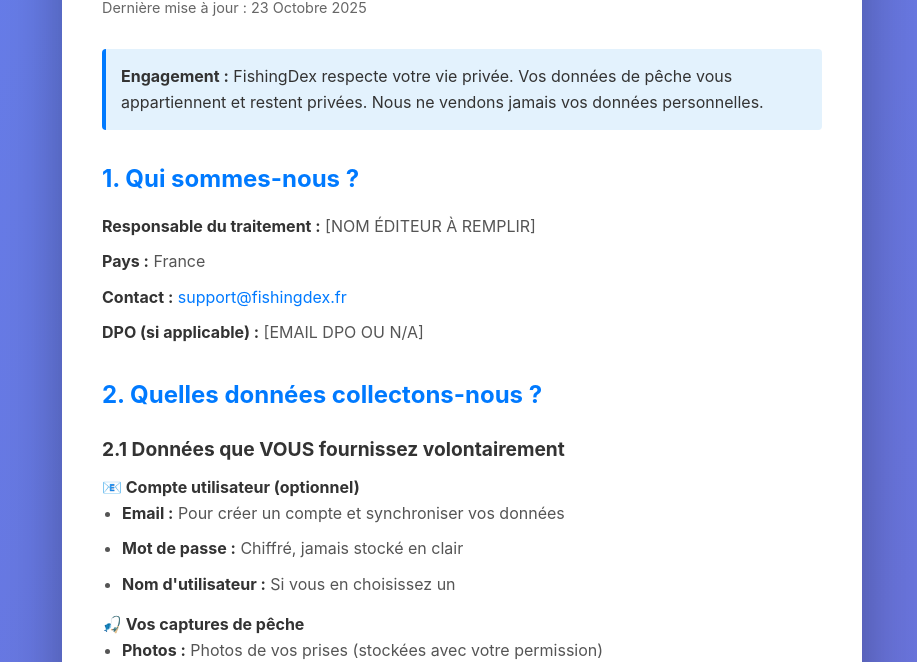
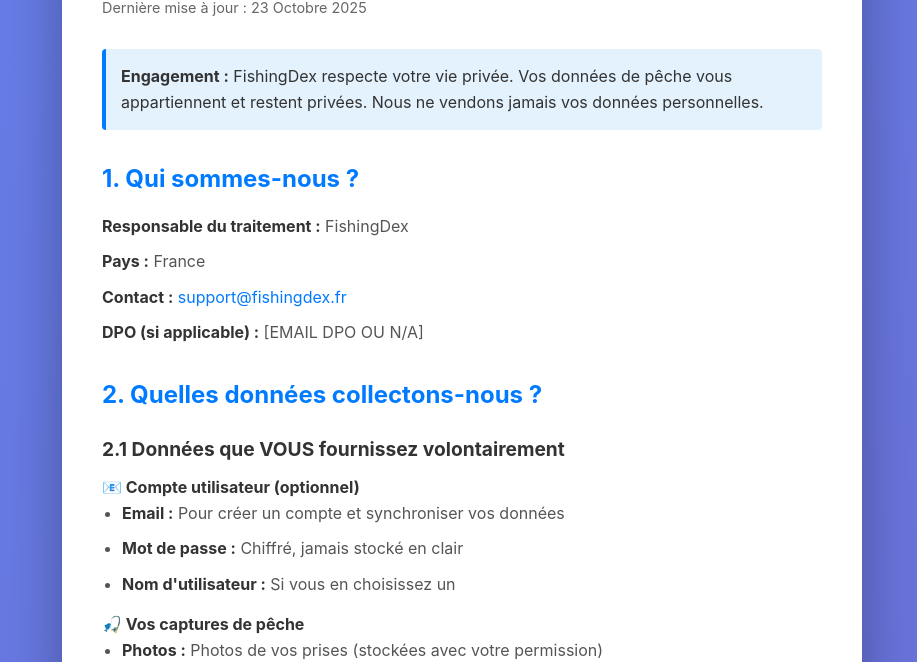
Before and after one commit to fishingdex/fishingdex, a plain HTML site: page privacy-policy.html in a window 1280 px wide. Shown: the part 138-800 px from the top of the page, without its empty margins (178-1095 px from the left). Drawn offline with Linux system fonts and the light colour scheme.

Commit message:
Update data controller name in privacy policy

```diff
--- a/privacy-policy.html
+++ b/privacy-policy.html
@@ -122,7 +122,7 @@
 
         <div class="section">
             <h2>1. Qui sommes-nous ?</h2>
-            <p><strong>Responsable du traitement :</strong> [NOM ÉDITEUR À REMPLIR]</p>
+            <p><strong>Responsable du traitement :</strong> FishingDex</p>
             <p><strong>Pays :</strong> France</p>
             <p><strong>Contact :</strong> <a href="mailto:support@fishingdex.fr">support@fishingdex.fr</a></p>
             <p><strong>DPO (si applicable) :</strong> [EMAIL DPO OU N/A]</p>
```
